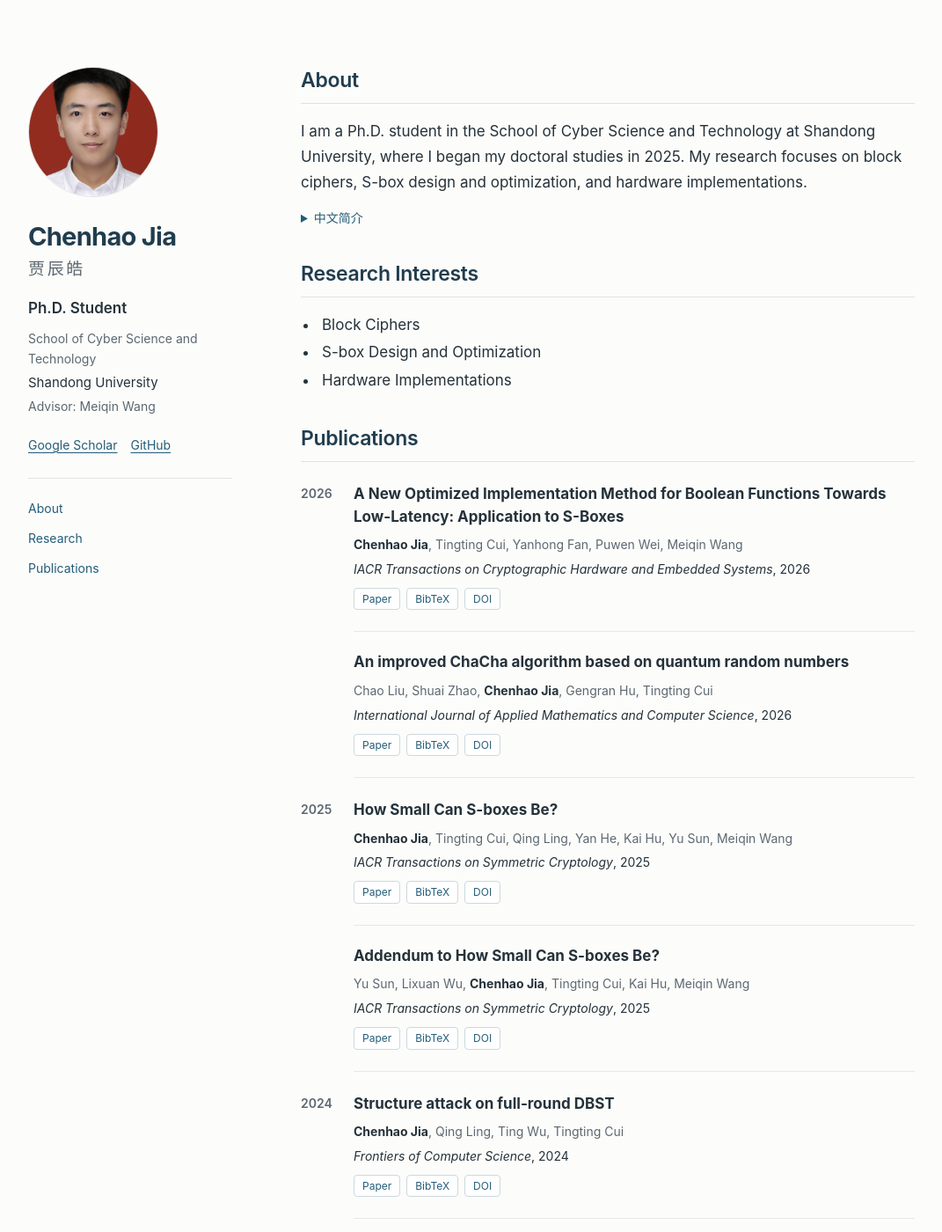
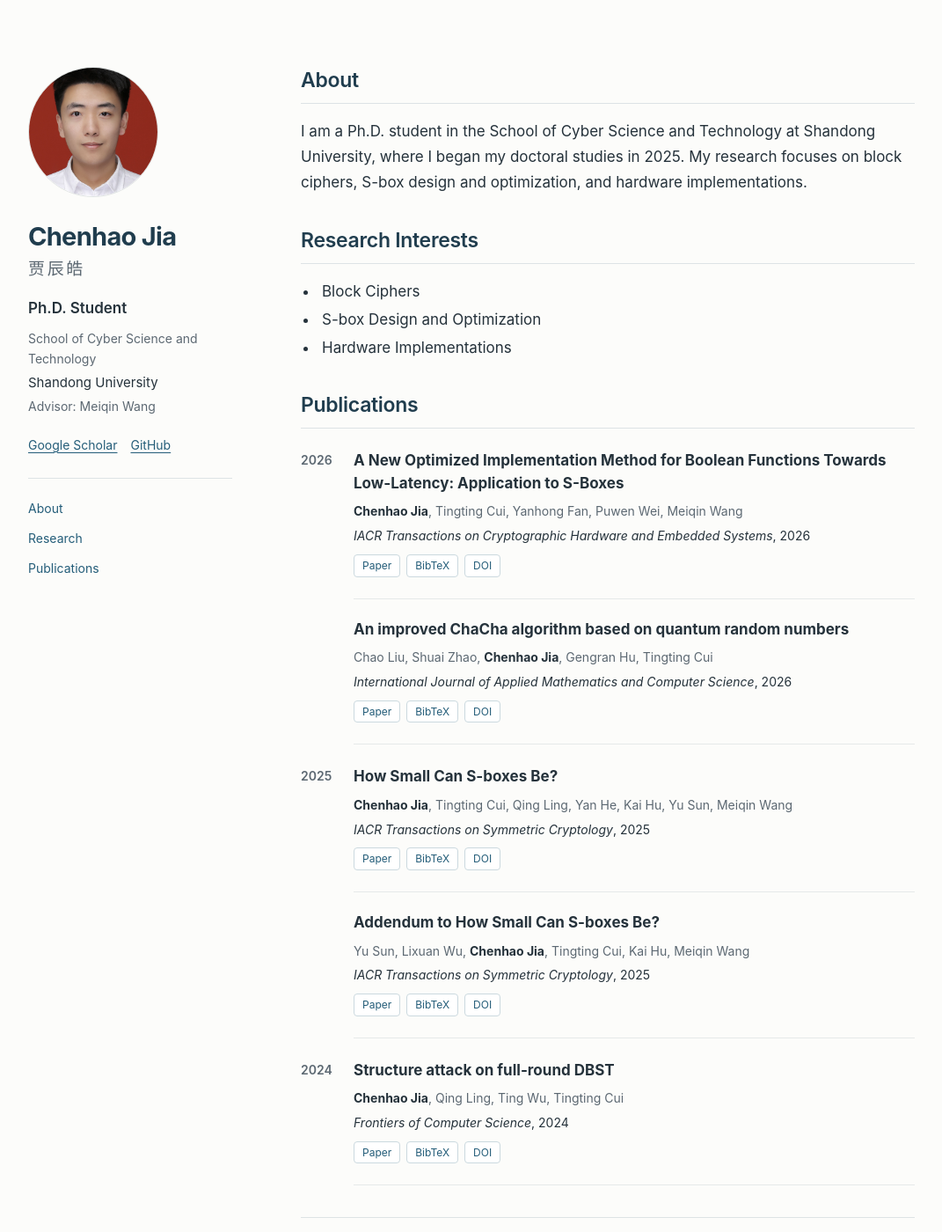
Before and after one commit to Chenhao-Jia/chenhao-jia.github.io, a Jekyll site: the page built from index.md, in a window 1280 px wide and 1400 px high. Shown: the whole window at 88% size, without its empty margins (104-1175 px from the left). Built offline with Jekyll 4.4.1, drawn with Linux system fonts in a browser that asks for light colours.

Commit message:
Show only the updated English biography on the website

```diff
--- a/_data/profile.yml
+++ b/_data/profile.yml
@@ -8,7 +8,7 @@ advisor_name: Meiqin Wang
 advisor_url: ''
 email: ''
 email_public: false
-bio_zh: 我是山东大学网安学院2025级博士研究生，研究方向为分组密码、S盒设计与优化及硬件实现。
+bio_zh: ''
 bio_en: I am a Ph.D. student in the School of Cyber Science and Technology at Shandong University, where I began my doctoral studies in 2025. My research focuses on block ciphers, S-box design and optimization, and hardware implementations.
 research_interests:
 - Block Ciphers
--- a/_includes/about.html
+++ b/_includes/about.html
@@ -4,12 +4,6 @@
   {% if profile.bio_en and profile.bio_en != '' %}
   {% assign paragraphs = profile.bio_en | split: '\n\n' %}{% for paragraph in paragraphs %}<p>{{ paragraph | escape | newline_to_br }}</p>{% endfor %}
   {% else %}<p class="muted">A short biography will be added after the profile is confirmed.</p>{% endif %}
-  {% if profile.bio_zh and profile.bio_zh != '' %}
-  <details class="bio-translation" lang="zh-Hans">
-    <summary>中文简介</summary>
-    <p>{{ profile.bio_zh | escape | newline_to_br }}</p>
-  </details>
-  {% endif %}
 </section>
 {% if profile.research_interests.size > 0 %}
 <section id="research" aria-labelledby="research-title">
--- a/_sass/minimal-light.scss
+++ b/_sass/minimal-light.scss
@@ -9,7 +9,7 @@ html { scroll-padding-top: 2rem; }
 body { margin: 0; background: #fcfcfa; color: $ink; font: 17px/1.7 -apple-system, BlinkMacSystemFont, "Segoe UI", "Noto Sans", Arial, sans-serif; }
 a { color: $accent; text-decoration-thickness: 1px; text-underline-offset: 3px; overflow-wrap: anywhere; }
 a:hover { color: #153b50; }
-a:focus-visible, summary:focus-visible { outline: 3px solid #b66b27; outline-offset: 4px; border-radius: 2px; }
+a:focus-visible { outline: 3px solid #b66b27; outline-offset: 4px; border-radius: 2px; }
 .wrapper { max-width: 1080px; margin: 0 auto; padding: 76px 36px 40px; display: grid; grid-template-columns: 232px minmax(0, 1fr); gap: 78px; }
 .profile { text-align: left; position: sticky; top: 40px; align-self: start; min-width: 0; }
 .image.avatar { display: block; margin: 0 0 25px; }
@@ -29,9 +29,6 @@ h2 { font-size: 23px; font-weight: 600; margin: 0 0 17px; padding-bottom: 10px;
 p { margin: 0 0 14px; overflow-wrap: anywhere; }
 .preview-notice { color: #63552b; background: #f6f1df; border-left: 3px solid #c4b37c; padding: 9px 13px; font-size: 12px; margin: 0 0 26px; }
 .muted { color: $muted; }
-.bio-translation { margin-top: 14px; font-size: 14px; }
-.bio-translation summary { color: $accent; cursor: pointer; width: fit-content; }
-.bio-translation p { margin-top: 10px; line-height: 1.9; }
 .research-list { margin: 0; padding-left: 20px; }
 .research-list li { padding-left: 4px; margin: 3px 0; }
 .publication-year { display: grid; grid-template-columns: 43px minmax(0, 1fr); gap: 17px; margin-top: 24px; }
```
Also changed, not shown: README.md.
